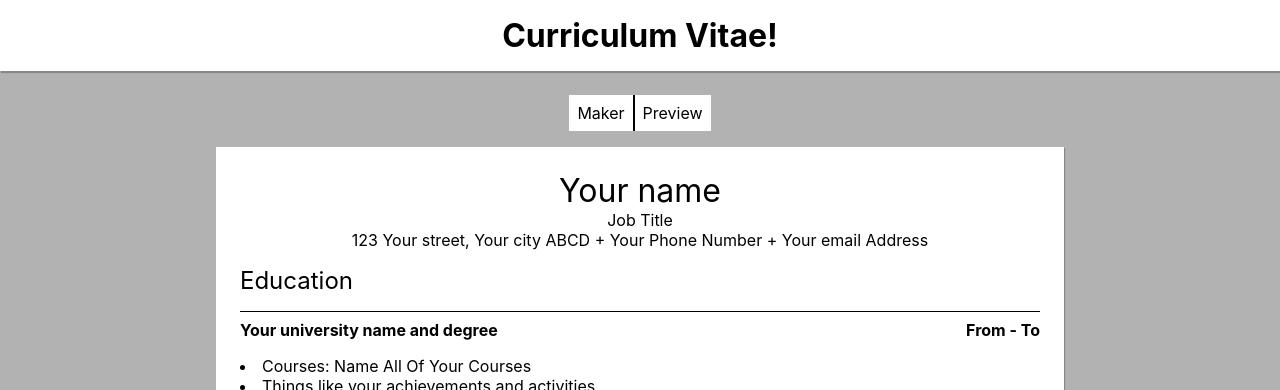
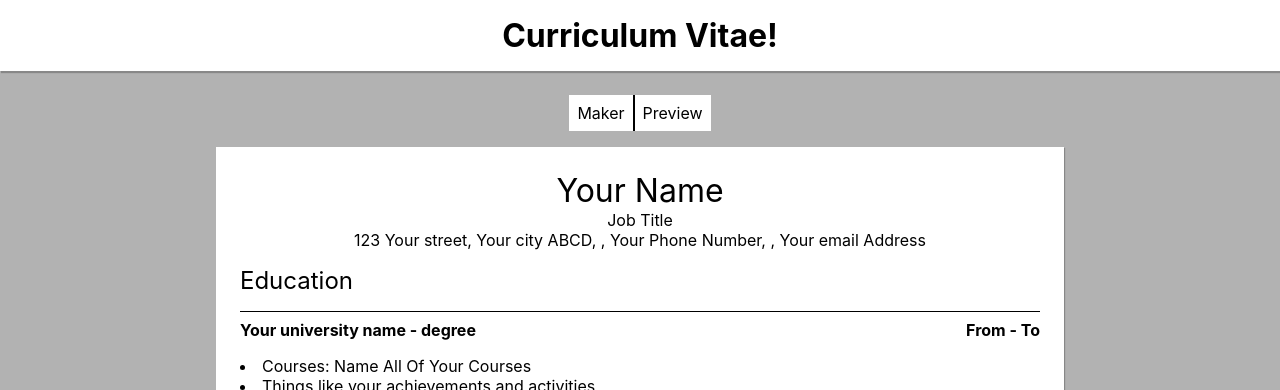
Before and after one commit to Wase-Zahin/cv-app, a React (Create React App) app: page / in a window 1280 px wide. Both pictures are taken after a click on the link "Preview". Shown: the top 390 px of the page. Built offline with nearby package versions, Linux system fonts and the light colour scheme.

Commit message:
update input to field

```diff
--- a/src/App.js
+++ b/src/App.js
@@ -77,7 +77,18 @@ class App extends Component {
           title={this.state.formVal.title}
           phoneNo={this.state.formVal.phoneNo}
           email={this.state.formVal.email}
-          address={this.state.formVal.address}/> : null}
+          address={this.state.formVal.address}
+          university={this.state.formVal.university}
+          uniCity={this.state.formVal.uniCity}
+          degree={this.state.formVal.degree}
+          sub={this.state.formVal.sub}
+          uniFrom={this.state.formVal.uniFrom}
+          uniTo={this.state.formVal.uniTo}
+          position={this.state.formVal.position}
+          company={this.state.formVal.company}
+          expCity={this.state.formVal.expCity}
+          expFrom={this.state.formVal.expFrom}
+          expTo={this.state.formVal.expTo}/> : null}
         </div>
       </div>
     );
--- a/src/components/maker.js
+++ b/src/components/maker.js
@@ -31,16 +31,16 @@ class Maker extends Component {
             <form className='educationalInp'>
                 <label htmlFor='university'></label>
                 <input type="text" name="university" value={formVal} onChange={handleChange} placeholder="University"></input>
-                <label htmlFor='city'></label>
-                <input type="text" name="city" value={formVal} onChange={handleChange} placeholder="City"></input>
+                <label htmlFor='uniCity'></label>
+                <input type="text" name="uniCity" value={formVal} onChange={handleChange} placeholder="City, Province"></input>
                 <label htmlFor='degree'></label>
                 <input type="text" name="degree" value={formVal} onChange={handleChange} placeholder="Degree"></input>
                 <label htmlFor='sub'></label>
                 <input type="text" name="sub" value={formVal} onChange={handleChange} placeholder="Subject"></input>
-                <label htmlFor='from'></label>
-                <input type="text" name="from" value={formVal} onChange={handleChange} placeholder="From"></input>
-                <label htmlFor='to'></label>
-                <input type="text" name="to" value={formVal} onChange={handleChange} placeholder="To"></input>
+                <label htmlFor='uniFrom'></label>
+                <input type="text" name="uniFrom" value={formVal} onChange={handleChange} placeholder="From"></input>
+                <label htmlFor='uniTo'></label>
+                <input type="text" name="uniTo" value={formVal} onChange={handleChange} placeholder="To"></input>
             </form>
 
             <p className="headerText">Experience</p>
@@ -49,12 +49,12 @@ class Maker extends Component {
                 <input type="text" name="position" value={formVal} onChange={handleChange} placeholder="Position"></input>
                 <label htmlFor='company'></label>
                 <input type="text" name="company" value={formVal} onChange={handleChange} placeholder="Company"></input>
-                <label htmlFor='city'></label>
-                <input type="text" name="city" value={formVal} onChange={handleChange} placeholder="City"></input>
-                <label htmlFor='from'></label>
-                <input type="text" name="from" value={formVal} onChange={handleChange} placeholder="From"></input>
-                <label htmlFor='to'></label>
-                <input type="text" name="to" value={formVal} onChange={handleChange} placeholder="To"></input>
+                <label htmlFor='expCity'></label>
+                <input type="text" name="expCity" value={formVal} onChange={handleChange} placeholder="City"></input>
+                <label htmlFor='expFrom'></label>
+                <input type="text" name="expFrom" value={formVal} onChange={handleChange} placeholder="From"></input>
+                <label htmlFor='expTo'></label>
+                <input type="text" name="expTo" value={formVal} onChange={handleChange} placeholder="To"></input>
             </form>
         </div>
 
--- a/src/components/template.js
+++ b/src/components/template.js
@@ -6,16 +6,18 @@ class Template extends Component {
     }
 
     render() {
-        const {firstName, lastName, title, phoneNo, email, address} = this.props;
+        const {firstName, lastName, title, phoneNo, email, address,
+               university, uniCity, degree, sub, uniFrom, uniTo,
+               position, company, expCity, expFrom, expTo} = this.props;
         return (
             <div className='template'>
-                <p className="name">{firstName || 'Your name'}</p>
+                <p className="name">{firstName || 'Your'} {lastName || 'Name'}</p>
                 <p className="title">{title || 'Job Title'}</p>
-                <p className="address">{'123 Your street, Your city ABCD + Your Phone Number + Your email Address'}</p>
+                <p className="address">{address || '123 Your street, Your city ABCD'}, {phoneNo || ', Your Phone Number'}, {email || ', Your email Address'}</p>
                 <p className="headerEdu">Education</p><div className="hr"></div>
                 <div className="university">
-                    <p className="universityName">Your university name and degree</p>
-                    <p className="duration">From - To</p>
+                    <p className="universityName">{university || 'Your university name'} - {degree || 'degree'}</p>
+                    <p className="duration">{uniFrom || 'From'} - {uniTo || 'To'}</p>
                 </div>
                 <div className="courses">
                     <li>Courses: Name All Of Your Courses</li>
@@ -30,12 +32,12 @@ class Template extends Component {
                 <div className="professionalExp">
                     <p className="headerProfExp">Professional Experience</p><div className="hr"></div>
                     <div className="jobTitleCity">
-                        <p className="jobTitle">The title of your job in the company</p>
-                        <p className="jobLocation">City, Province</p>
+                        <p className="jobTitle">{position || 'The title of your job in the company'}</p>
+                        <p className="jobLocation">{expCity || 'City, Province'}</p>
                     </div>
                     <div className="jobNameDuration">
-                        <p className="companyName">Company Name</p>
-                        <p>From - To</p>
+                        <p className="companyName">{company || 'Company Name'}</p>
+                        <p>{expFrom || 'From'} - {expTo || 'To'}</p>
                     </div>
                     <div className="companyWorks">
                         <li>Relevant works</li>
```
